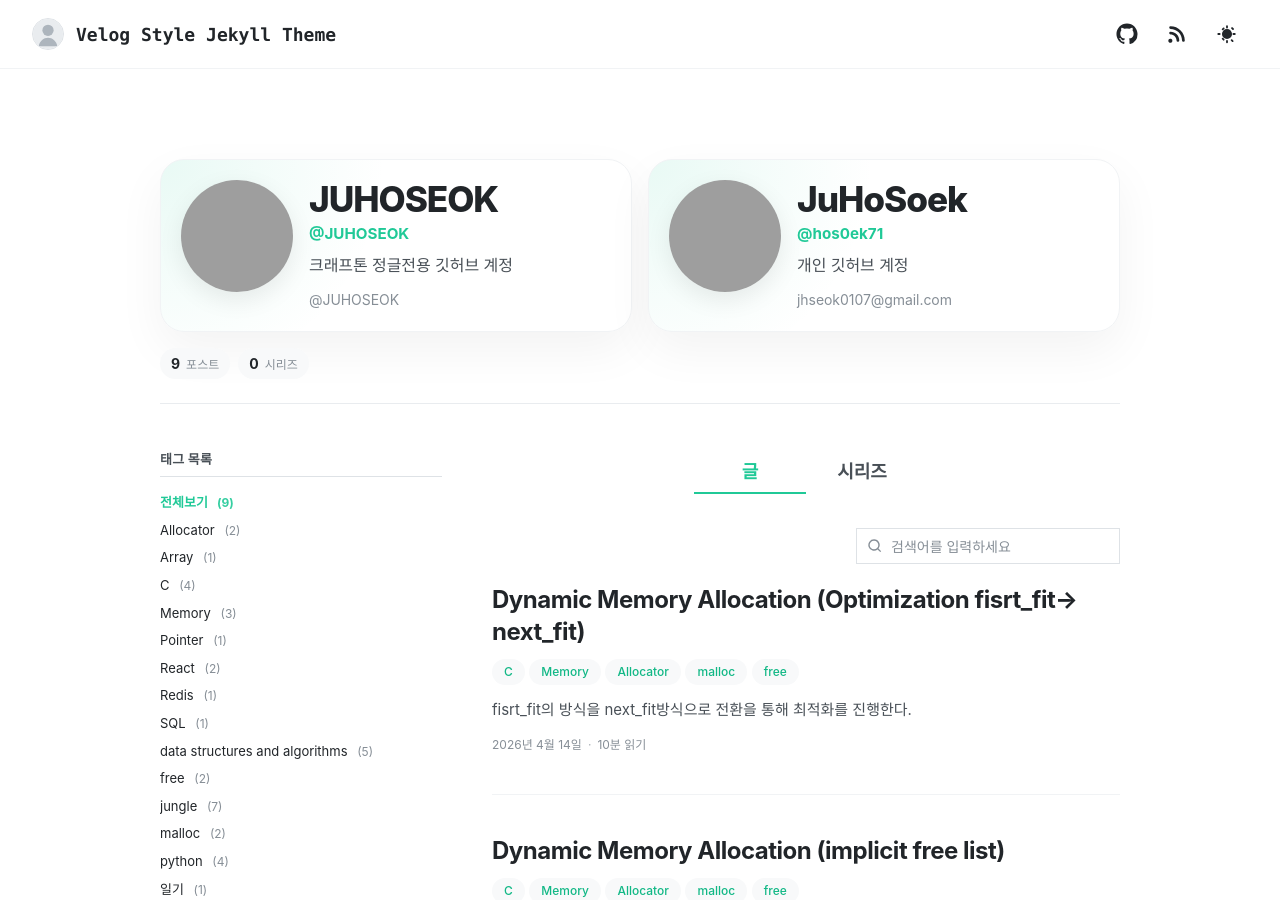
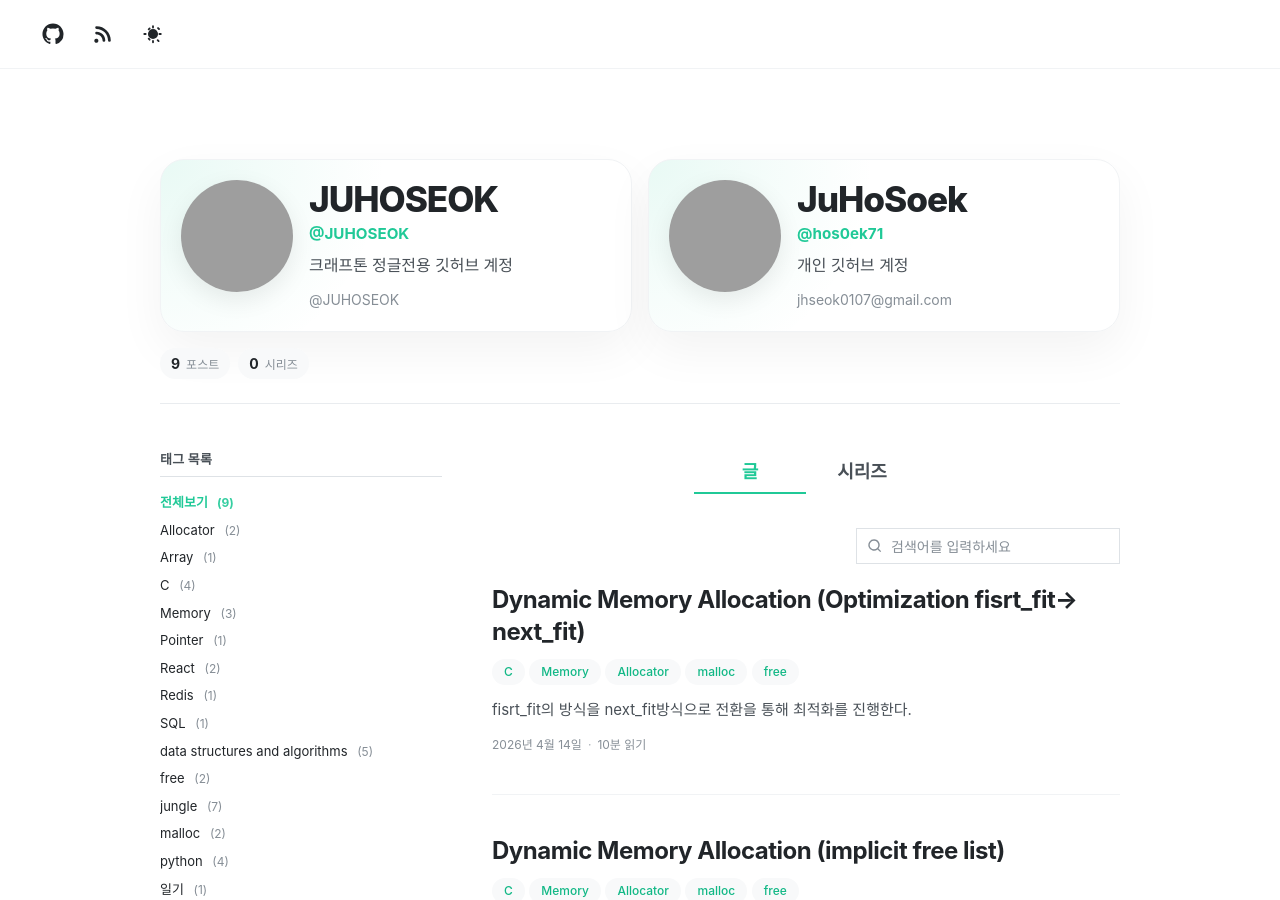
Before and after one commit to JUHOSEOK/jekyll-theme-velog, a Jekyll site: the page built from index.html, in a window 1280 px wide and 900 px high. Built offline with Jekyll 4.4.1, drawn with Linux system fonts in a browser that asks for light colours; grey boxes are pictures that could not be loaded.

```diff
--- a/_includes/header.html
+++ b/_includes/header.html
@@ -24,26 +24,7 @@
       {% endif %}
     {% endif %}
 
-    <a class="header-logo" href="{{ '/' | relative_url }}" aria-label="{{ header_title }}">
-      {% if header_avatar contains '://' %}
-        <img
-          class="header-logo__mark header-logo__mark--avatar"
-          src="{{ header_avatar }}"
-          alt=""
-          width="36"
-          height="36"
-        >
-      {% else %}
-        <img
-          class="header-logo__mark header-logo__mark--avatar"
-          src="{{ header_avatar | relative_url }}"
-          alt=""
-          width="36"
-          height="36"
-        >
-      {% endif %}
-      <span class="header-logo__text">{{ header_title }}</span>
-    </a>
+
 
     {% assign show_github_link = theme.header.show_github_link | default: true %}
     {% assign show_rss_link = theme.header.show_rss_link | default: true %}
```
Also changed, not shown: assets/images/docs/home-preview.png (deleted), assets/images/docs/post-preview.png (deleted), assets/images/docs/series-preview.png (deleted), assets/images/favicon.png, assets/images/posts/deployment-guide-cover.png (deleted), assets/images/posts/github-sync-cover.png (deleted), assets/images/posts/theme-intro-cover.png (deleted), 3 other files.
